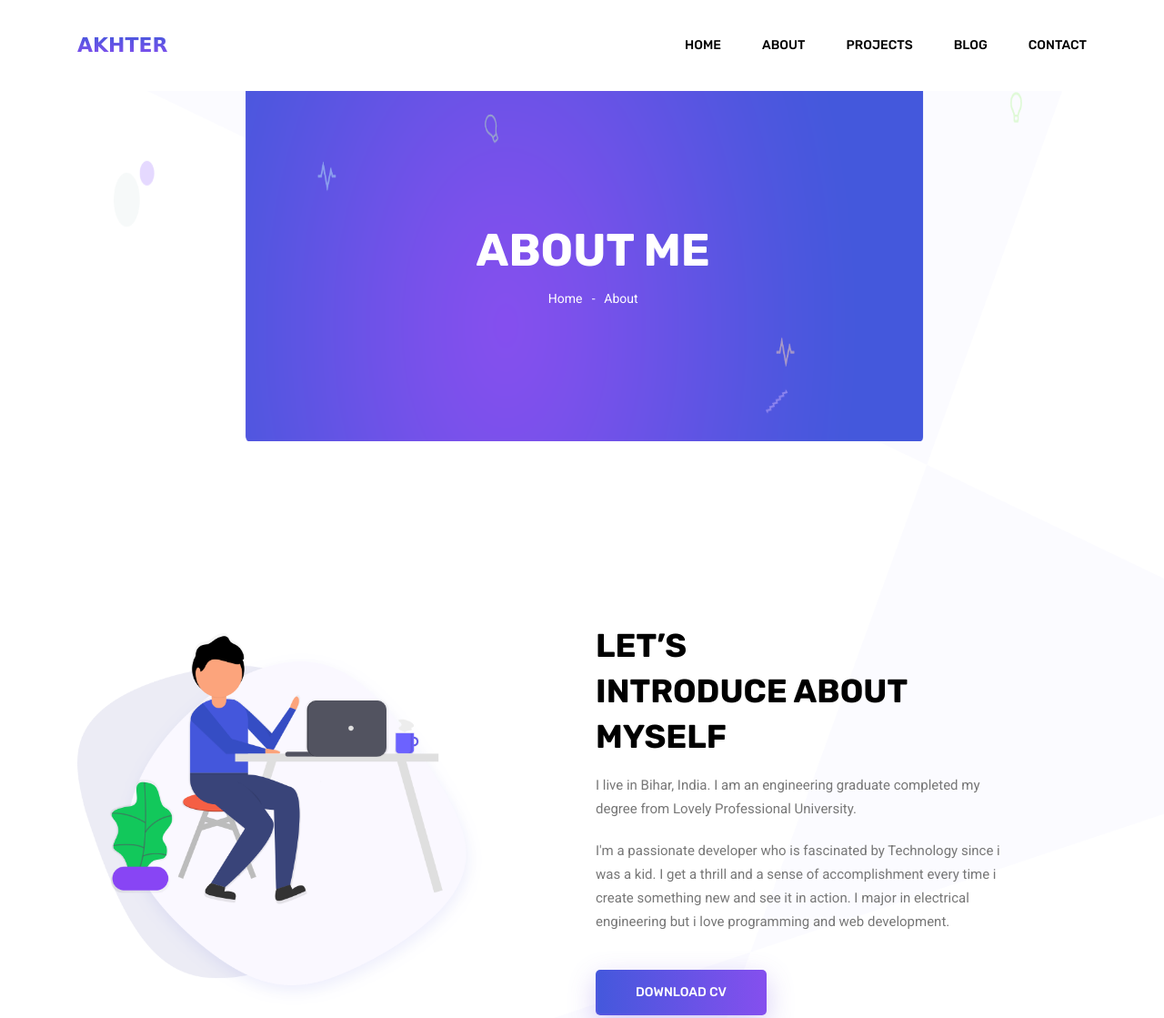
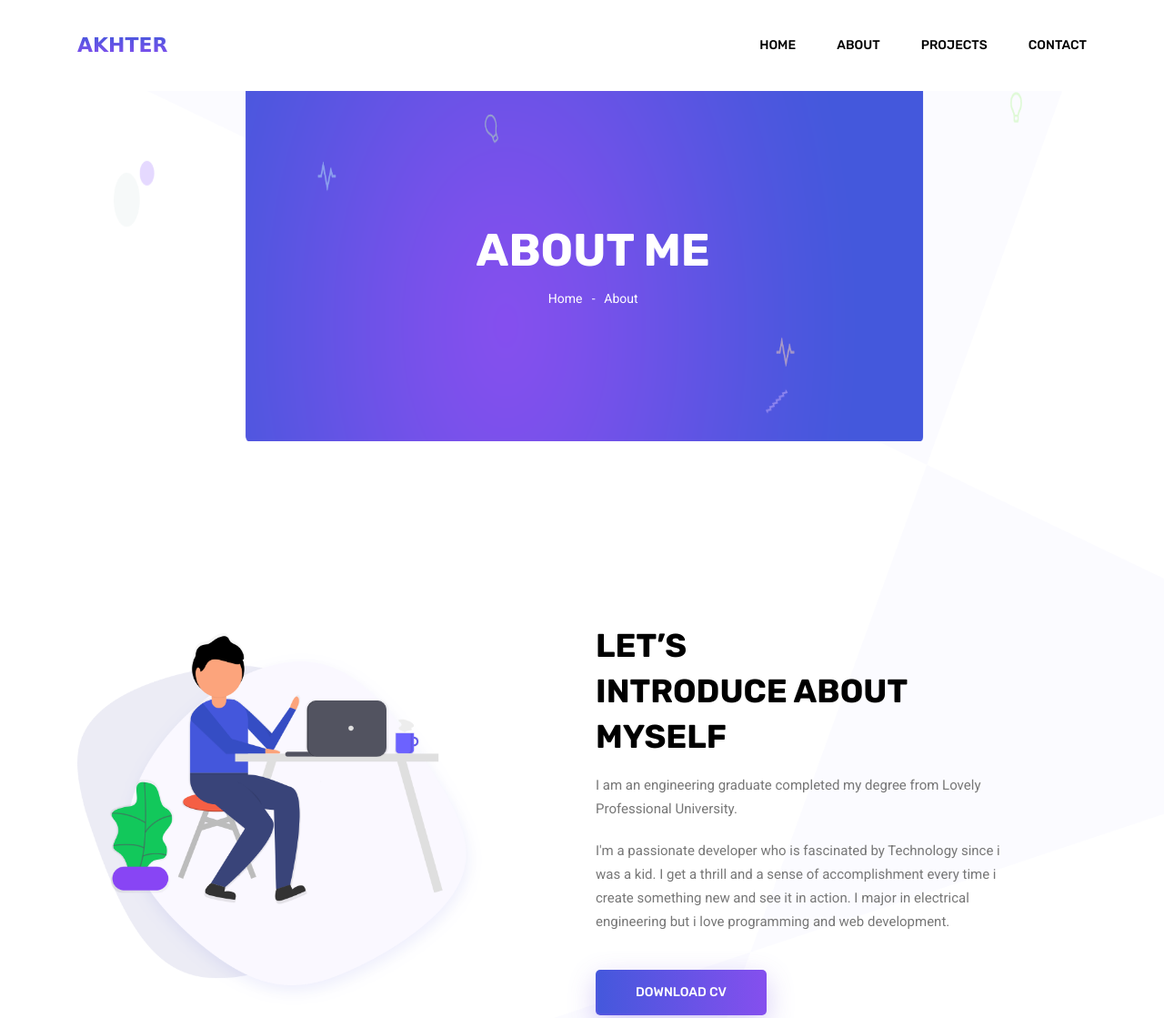
Before and after one commit to Arbaz355/protfolio, a plain HTML site: page about.html in a window 1280 px wide. Shown: the top 1119 px of the page at 91% size. Drawn offline with Linux system fonts and the light colour scheme; some packages are replaced by stand-ins of ours; a script that the page names is missing.

Commit message:
Add files via upload
blog is removed from navigation and new cv link

```diff
--- a/about.html
+++ b/about.html
@@ -42,7 +42,7 @@
 							<li class="nav-item"><a class="nav-link" href="about.html">About</a></li>
 							<li class="nav-item"><a class="nav-link" href="projects.html">Projects</a></li>
                             <!-- <li class="nav-item"><a class="nav-link" href="project-details.html">Projects Details</a></li> -->
-                            <li class="nav-item"><a class="nav-link" href="blog.html">Blog</a></li>
+                            <!-- <li class="nav-item"><a class="nav-link" href="blog.html">Blog</a></li> -->
 							<li class="nav-item"><a class="nav-link" href="contact.html">Contact</a></li>
 						</ul>
 					</div>
@@ -84,7 +84,7 @@
                             Introduce about <br>
                             myself</h2>
                         <p>
-                            I live in Bihar, India. I am an engineering graduate completed my degree from Lovely Professional University.
+                            I am an engineering graduate completed my degree from Lovely Professional University.
                         </p>
                         <p>
                             I'm a passionate developer who is fascinated by Technology since i was a kid.
```
